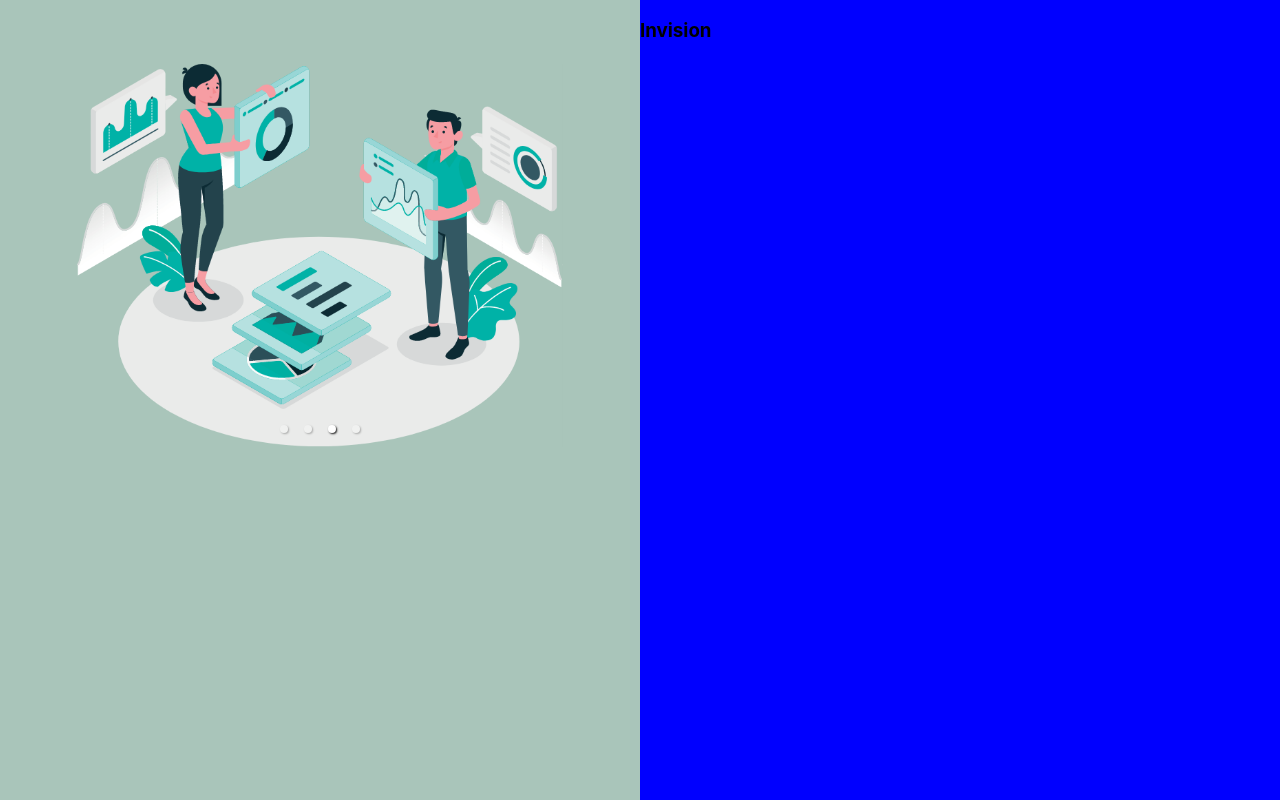
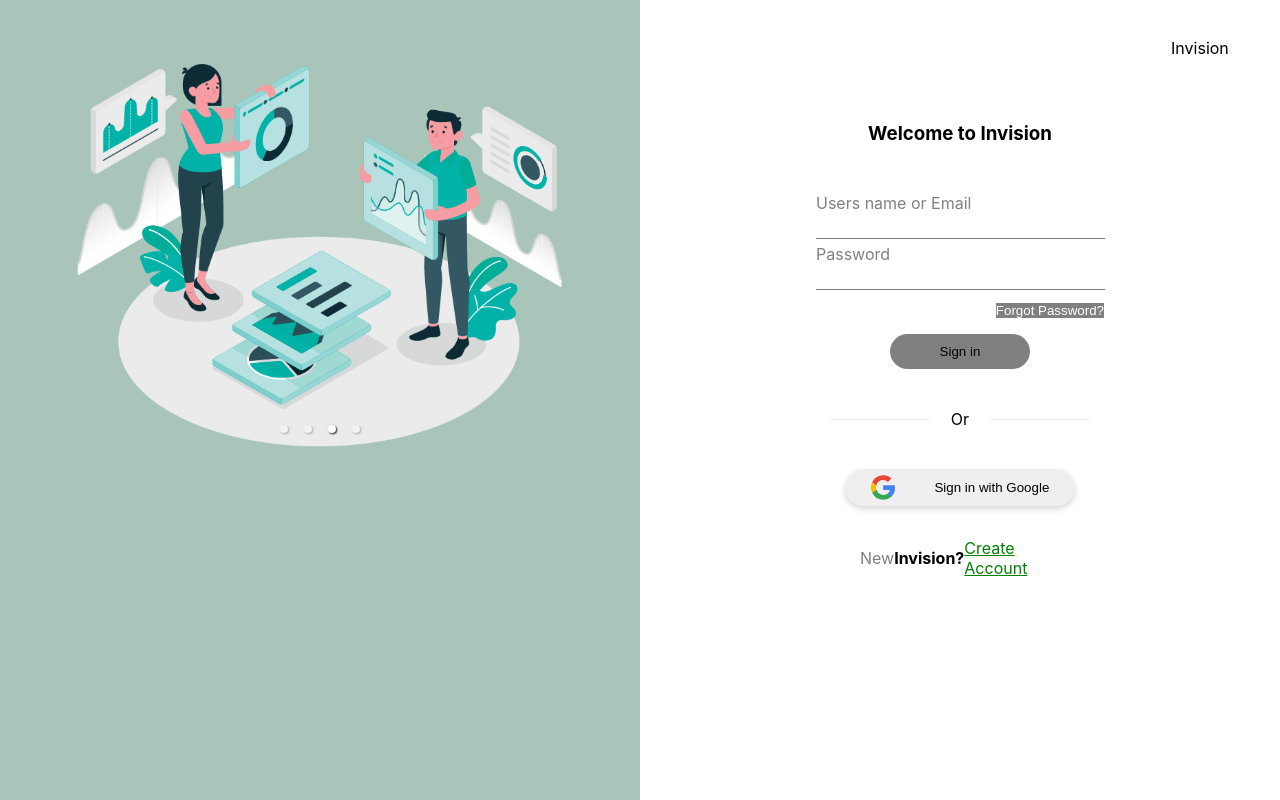
Before and after one commit to leocrispim/InvisionLandingPage, a React (Create React App) app: page / in a window 1280 px wide. Built offline with nearby package versions, Linux system fonts and the light colour scheme.

Commit message:
LandingPage skeleton built, needs fix

```diff
--- a/src/App.js
+++ b/src/App.js
@@ -12,17 +12,32 @@
     this.state = {
       renderingPage: 'LandingPage',
     }
+    this.handleSwitchPage = this.handleSwitchPage.bind(this)
+  }
+
+  handleSwitchPage(){
+    if(this.state.renderingPage === 'LandingPage'){
+      this.setState({
+        renderingPage: 'RegisterPage'
+      })
+    }
+
+    else{
+      this.setState({
+        renderingPage: 'LandingPage'
+      })
+    }
   }
 
   render() {
     let currentPage
 
     if (this.state.renderingPage === 'LandingPage') {
-      currentPage = <LandingPage/>
+      currentPage = <LandingPage handleSwitchPage = {this.handleSwitchPage}/>
     }
 
     else {
-      currentPage = <RegisterPage/>
+      currentPage = <RegisterPage handleSwitchPage = {this.handleSwitchPage}/>
     }
 
     return (
--- a/src/Pages/LandingPage.js
+++ b/src/Pages/LandingPage.js
@@ -6,10 +6,50 @@
   render() {
     return (
         <SC.UserArea>
-            <h3>Invision</h3>
+          <SC.TitleCard>Invision</SC.TitleCard>
+          <SC.LoginDiv>
+            <SC.WelcomeText>Welcome to Invision</SC.WelcomeText>
+
+            <SC.FormBox>
+              <SC.FormBoxLabel>Users name or Email</SC.FormBoxLabel>
+              <SC.FormBoxInput
+                type="email"
+                pattern="/[a-zA-Z0-9]+[\.]?([a-zA-Z0-9]+)?[\@][a-z]{3,9}[\.][a-z]{2,5}/g"
+                title="Digite um email"
+                name="email"
+                required
+              ></SC.FormBoxInput>
+              <SC.FormBoxLabel>Password</SC.FormBoxLabel>
+              <SC.FormBoxInput
+                name="password"
+                type="password"
+                required
+              ></SC.FormBoxInput>
+              <SC.FormBoxForgotButton>Forgot Password?</SC.FormBoxForgotButton>
+              <SC.FormSignInButton type="Submit">Sign in</SC.FormSignInButton>
+
+              <SC.DividerBox>
+                <SC.FormDivider />
+                <SC.DividerText>Or</SC.DividerText>
+                <SC.FormDivider />
+              </SC.DividerBox>
+              <SC.GoogleLogin>
+                <SC.GoogleLoginImage src={GoogleLogo} />
+                <SC.GoogleLoginText>Sign in with Google</SC.GoogleLoginText>
+              </SC.GoogleLogin>
+            </SC.FormBox>
+
+            <SC.CreateAccountLink onClick={this.props.handleSwitchPage}>
+              <SC.TextGrey>New</SC.TextGrey>
+              <SC.TextBold>Invision?</SC.TextBold>
+              <SC.TextHighlight>Create Account</SC.TextHighlight>
+            </SC.CreateAccountLink>
+
+          </SC.LoginDiv>
         </SC.UserArea>
     );
   }
 
 }
+
 export default LandingPage;
--- a/src/Pages/RegisterPage.js
+++ b/src/Pages/RegisterPage.js
@@ -1,9 +1,10 @@
 import React, { Component } from "react";
+import * as SC from './Styled';
 
 class RegisterPage extends Component {
   render() {
     return (
-       <div>Test2</div>
+       <div onClick={this.props.handleSwitchPage}>Test2</div>
     );
   }
 
--- a/src/Pages/Styled.js
+++ b/src/Pages/Styled.js
@@ -38,5 +38,143 @@
 
 export const UserArea = styled.div`
     grid-column: 2;
-    background-color: blue;
+    display: flex;
+    flex-direction: column;
+    justify-content: flex-start;
+    align-items: center;
+    align-content: stretch;
+    flex-wrap: nowrap;
 `
+
+export const TitleCard = styled.p`
+    margin: 6% 8% 0 0;
+    display: flex;
+    align-self: flex-end;
+`
+
+export const LoginDiv = styled.div`
+    display: flex;
+    flex-direction: column;
+    width: 288px;
+`
+
+export const WelcomeText = styled.h3`
+    margin: 8vh 0 0 0;
+    text-align: center;
+`
+
+export const FormBox = styled.form`
+    margin-top: 6vh;
+    display: flex;
+    flex-direction: column;
+`
+
+export const FormBoxLabel = styled.p`
+    margin: 0;
+    color: grey;
+`
+
+export const FormBoxInput = styled.input`
+    margin-top: 1vh;
+    width: 285px;
+    outline: 0;
+    border-width: 0 0 1px;
+    text-indent: 14px;
+    margin-bottom: 0.62vh;
+    :focus:invalid {border: 2px solid red};
+`
+
+export const FormBoxForgotButton = styled.button`
+    margin: 1vh 0 0 0;
+    padding: 0;
+    color: white;
+    outline: none;
+    border-width: 0px;
+    background-color: grey;
+    align-self: flex-end;
+`
+
+export const FormSignInButton = styled.button`
+    margin: 2vh 0 0 0;
+    padding: 0;
+    height: 35px;
+    width: 140px;
+    background-color: grey;
+    border-radius: 100px;
+    border: none;
+    outline: none;
+    align-self: center;
+`
+
+export const DividerBox = styled.div`
+    margin-top: 5vh;
+    display: flex;
+    justify-content: center;
+    align-items: center;
+    align-self: center;
+    width: 300px;
+`
+
+export const DividerText = styled.span`
+    margin: 0;
+`
+
+export const FormDivider = styled.hr`
+    display: inline-block;
+    width: 100px;
+    border-width: 0 0 0.5px;
+`
+
+export const GoogleLogin = styled.button`
+    margin-top: 5vh;
+    border-radius: 100px;
+    border: none;
+    outline: none;
+    box-shadow: 0px 3px 6px #00000029;
+    align-self: center;
+    width: 230px;
+    display: flex;
+    justify-content: space-around;
+    align-items: center;
+    padding: 2%;
+`
+
+export const GoogleLoginImage = styled.img`
+    height: 25px;
+    width: 24px;
+`
+
+export const GoogleLoginText = styled.span`
+    margin: 0;
+    padding: 0;
+`
+
+export const CreateAccountLink = styled.a`
+    margin: 4vh 0 0 0;
+    padding: 0;
+    display: flex;
+    width: 200px;
+    align-items: center;
+    align-self: center;
+    justify-content: space-between;
+    cursor: pointer;
+`
+
+export const TextGrey = styled.span`
+    margin: 0;
+    padding: 0;
+    color: grey;
+`
+
+export const TextBold = styled.span`
+    margin: 0;
+    padding: 0;
+    font-weight: bold;
+`
+
+export const TextHighlight = styled.span`
+    margin: 0;
+    padding: 0;
+    text-decoration: underline;
+    color: green;
+`
```
Also changed, not shown: 1 other file (tests, documents, lock files or other folders).
